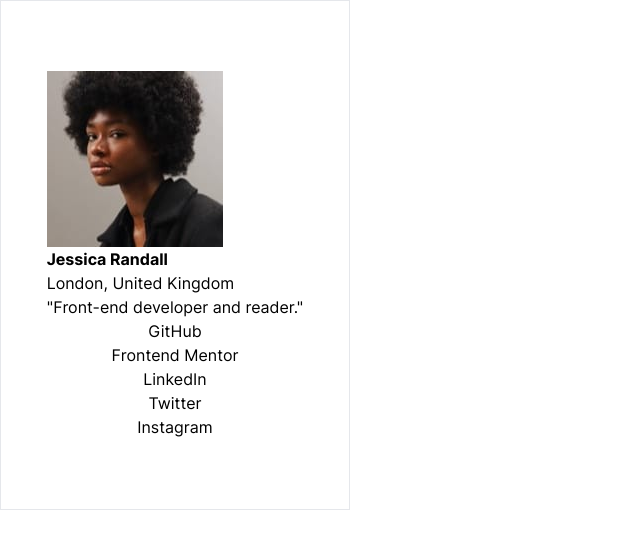
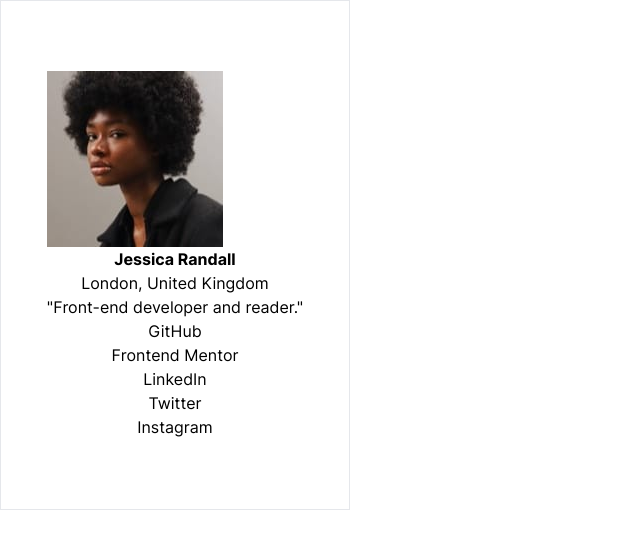
Before and after one commit to mehrnaz98/social-link-profile, a Vue app: page / in a window 1280 px wide. Shown: the top 548 px of the page, without its empty margins (0-640 px from the left). Built offline with nearby package versions, Linux system fonts and the light colour scheme.

Commit message:
Align the text to the center

```diff
--- a/src/components/BaseCard.vue
+++ b/src/components/BaseCard.vue
@@ -1,6 +1,6 @@
 <template>
   <section
-    class="font-inter border w-[350px] h-[510px] flex flex-col justify-center items-center"
+    class="font-inter border w-[350px] h-[510px] flex flex-col justify-center items-center text-center"
   >
     <div>
       <img src="../assets/images/avatar-jessica.jpeg" alt="" />
```
